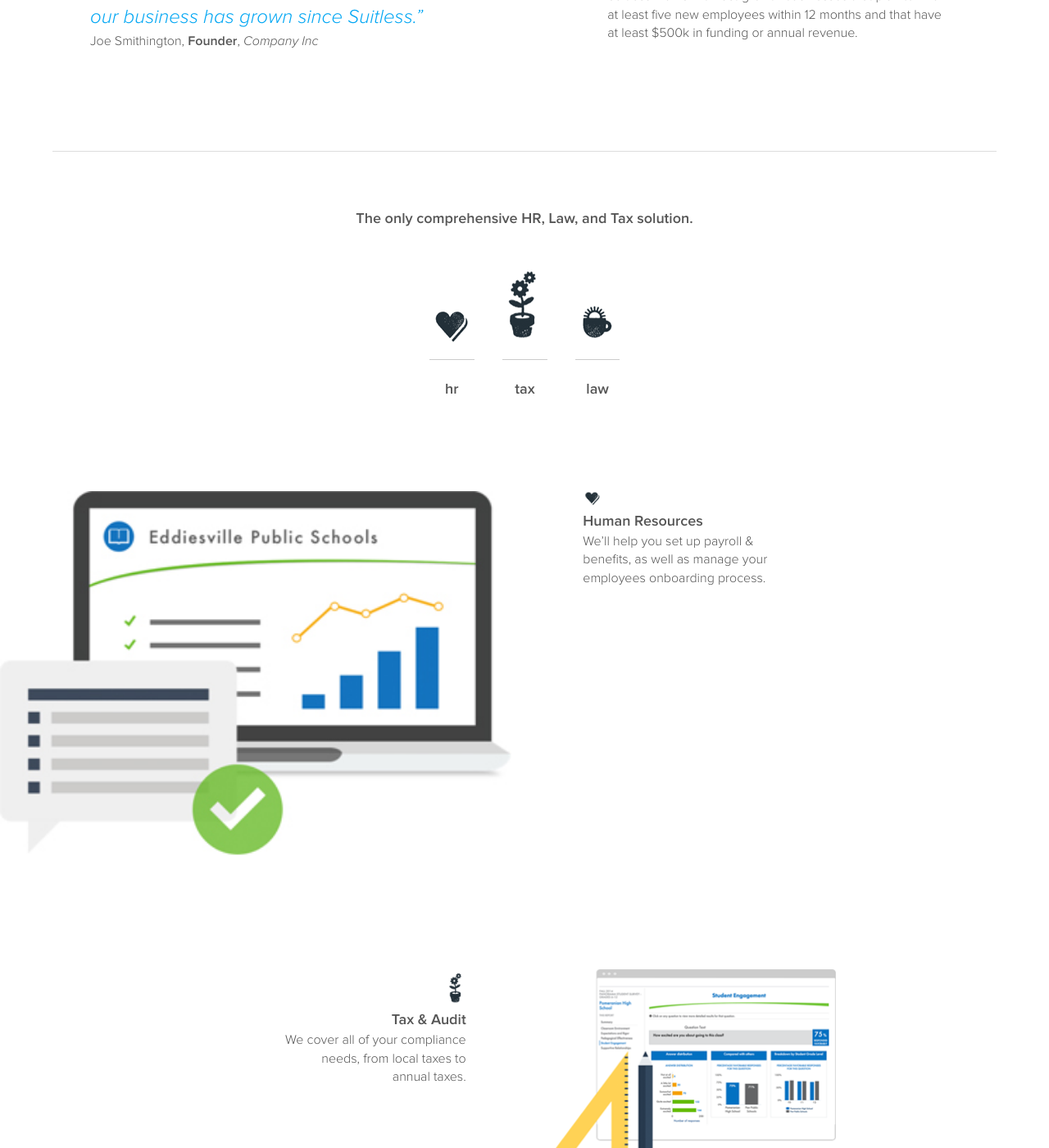
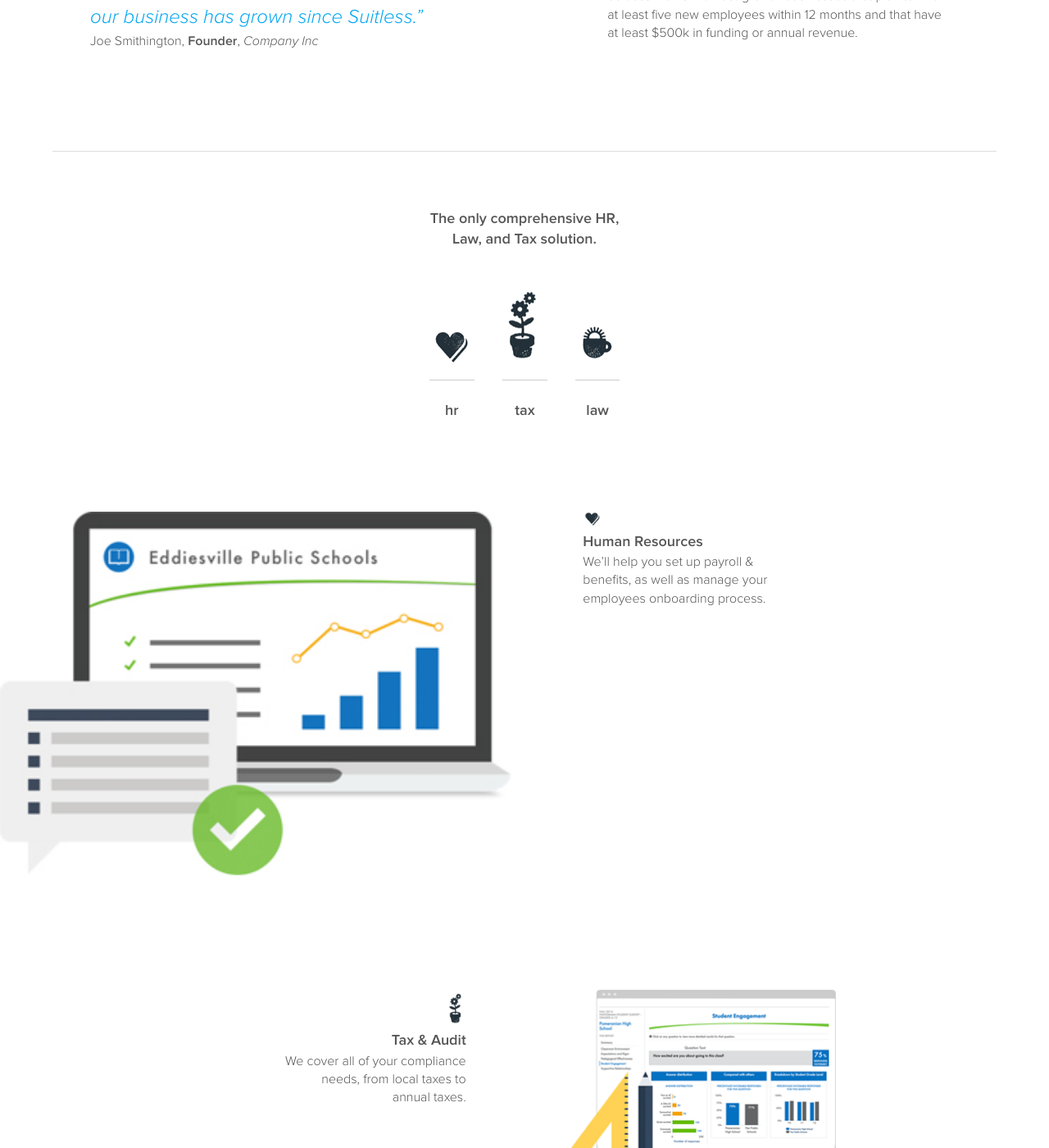
Before and after one commit to flanban/redolent-octo-kumquat, a Jekyll site: the page built from index.html, in a window 1280 px wide and 1400 px high, scrolled down 1296 px. Shown: the whole window at 82% size. Built offline with Jekyll 4.4.1, drawn with Linux system fonts in a browser that asks for light colours.

Commit message:
responsive work, home-3 and 4

```diff
--- a/_sass/_home.scss
+++ b/_sass/_home.scss
@@ -58,6 +58,9 @@
     transition: opacity 300ms;
     &:hover {
       opacity:1;
+    }
+    @media(max-width: 767px) {
+      display:none;
     }
   }
 }
@@ -142,13 +145,18 @@
       width: 100%;
       padding: 60px 15% 0px 15%;
     }
+    @media(max-width: 480px) {
+      width: 100%;
+      padding: 60px 21px 0px 21px;
+    }
   }
 }
 
 .home-4 {
   > h4 {
     text-align:center;
-    margin:70px 0 40px 0;
+    margin: 70px auto 40px auto;
+    width: 270px;
   }
   ul {
     margin-bottom:110px;
```
